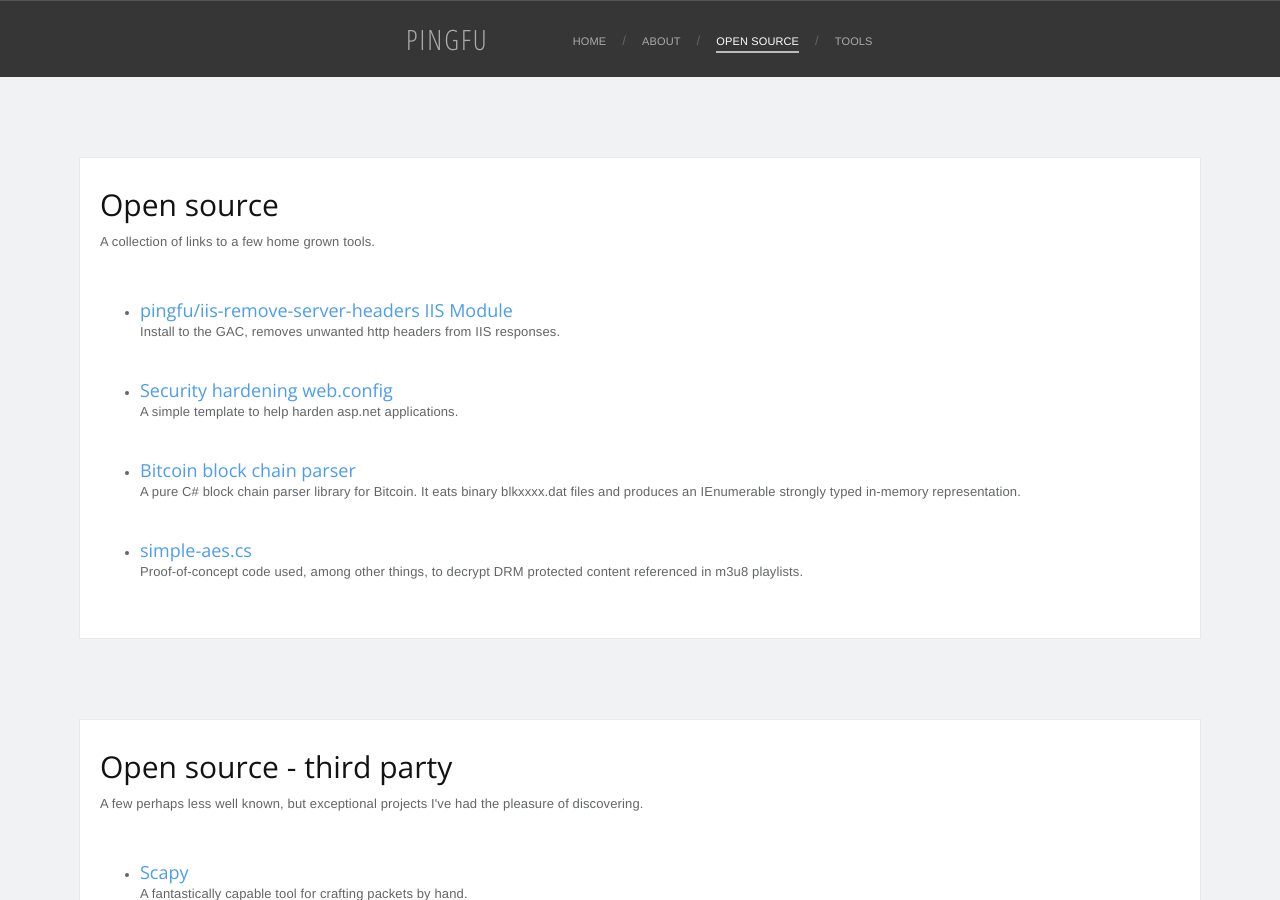
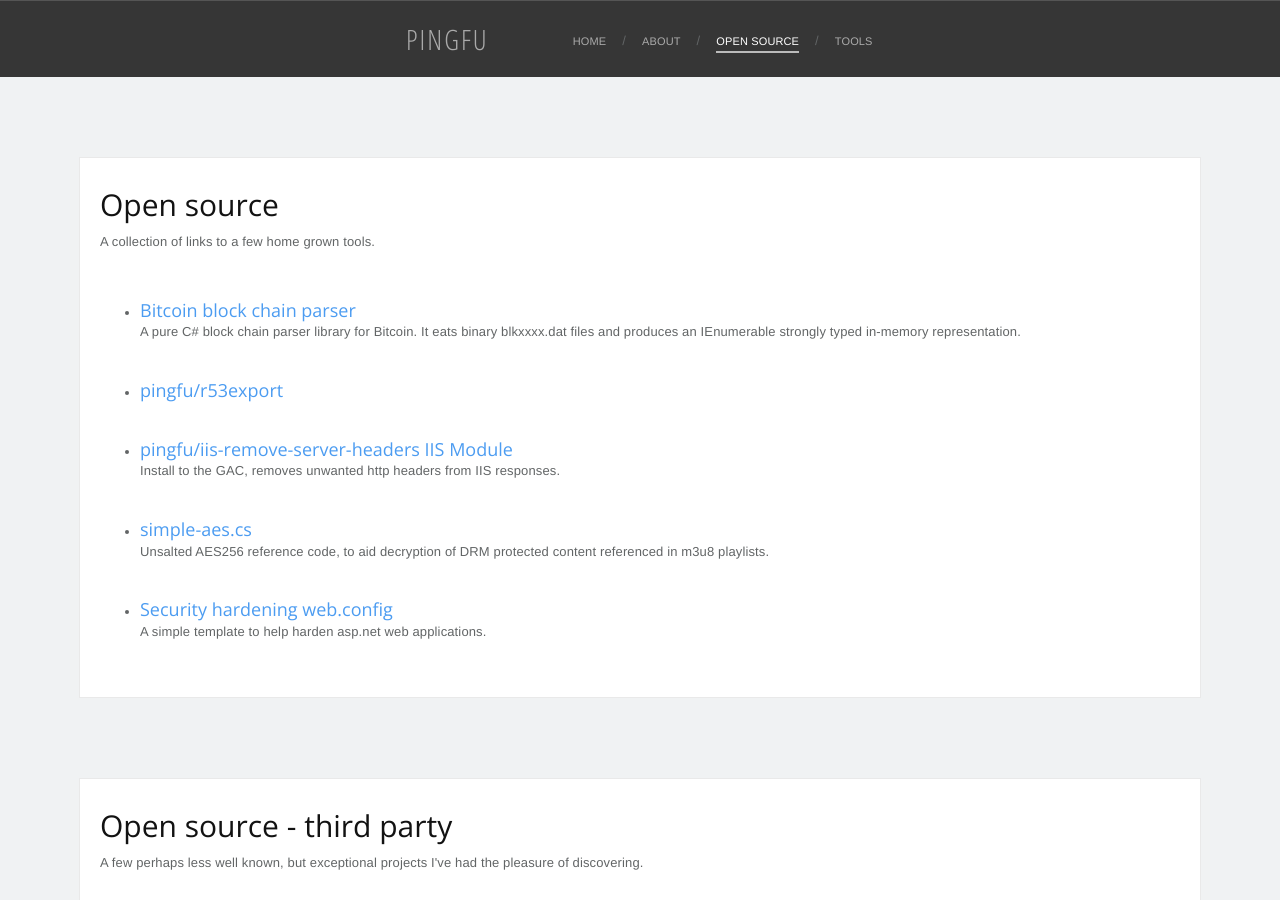
Before and after one commit to pingfu/pingfu.github.io, a Jekyll site: the page built from open-source.html, in a window 1280 px wide and 900 px high. Built offline with Jekyll 4.4.1, drawn with Linux system fonts in a browser that asks for light colours; nearby versions of some CDN libraries; Markdown is read by kramdown in place of the engine named in the settings.

Commit message:
added r53export

```diff
--- a/open-source.html
+++ b/open-source.html
@@ -13,23 +13,27 @@ breadcrumb: Open Source
 	<ul class="tools">
 
 		<li>
+			<h2><a target="_blank" href="https://github.com/pingfu/blockchainsharp">Bitcoin block chain parser</a></h2>
+			<p>A pure C# block chain parser library for Bitcoin. It eats binary blkxxxx.dat files and produces an IEnumerable strongly typed in-memory representation.</p>
+		</li>
+
+		<li>
+			<h2><a target="_blank" href="https://github.com/pingfu/r53export/">pingfu/r53export</a></h2>
+		</li>
+
+		<li>
 			<h2><a target="_blank" href="https://github.com/pingfu/iis-remove-server-headers">pingfu/iis-remove-server-headers IIS Module</a></h2>
 			<p>Install to the GAC, removes unwanted http headers from IIS responses.</p>
 		</li>
 
 		<li>
-			<h2><a target="_blank" href="https://gist.github.com/marcbarry/47644b4a43fbfb63ef54">Security hardening web.config</a></h2>
-			<p>A simple template to help harden asp.net applications.</p>
+			<h2><a target="_blank" href="https://gist.github.com/marcbarry/96470e5424bfa2ffd193">simple-aes.cs</a></h2>
+			<p>Unsalted AES256 reference code, to aid decryption of DRM protected content referenced in m3u8 playlists.</p>
 		</li>
 
 		<li>
-			<h2><a target="_blank" href="https://github.com/pingfu/blockchainsharp">Bitcoin block chain parser</a></h2>
-			<p>A pure C# block chain parser library for Bitcoin. It eats binary blkxxxx.dat files and produces an IEnumerable strongly typed in-memory representation.</p>
-		</li>
-
-		<li>
-			<h2><a target="_blank" href="https://gist.github.com/marcbarry/96470e5424bfa2ffd193">simple-aes.cs</a></h2>
-			<p>Proof-of-concept code used, among other things, to decrypt DRM protected content referenced in m3u8 playlists.</p>
+			<h2><a target="_blank" href="https://gist.github.com/marcbarry/47644b4a43fbfb63ef54">Security hardening web.config</a></h2>
+			<p>A simple template to help harden asp.net web applications.</p>
 		</li>
 
 	</ul>
```
